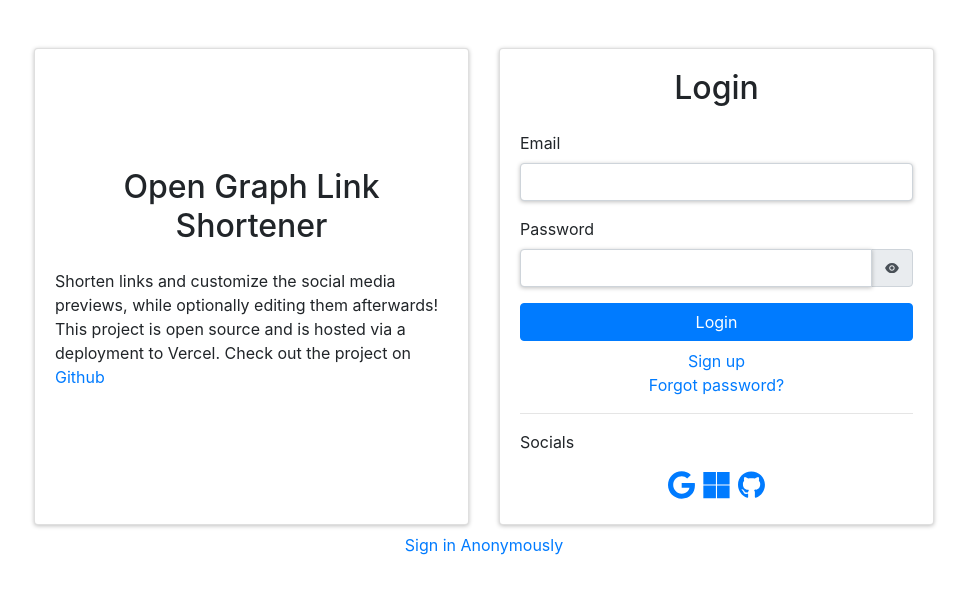
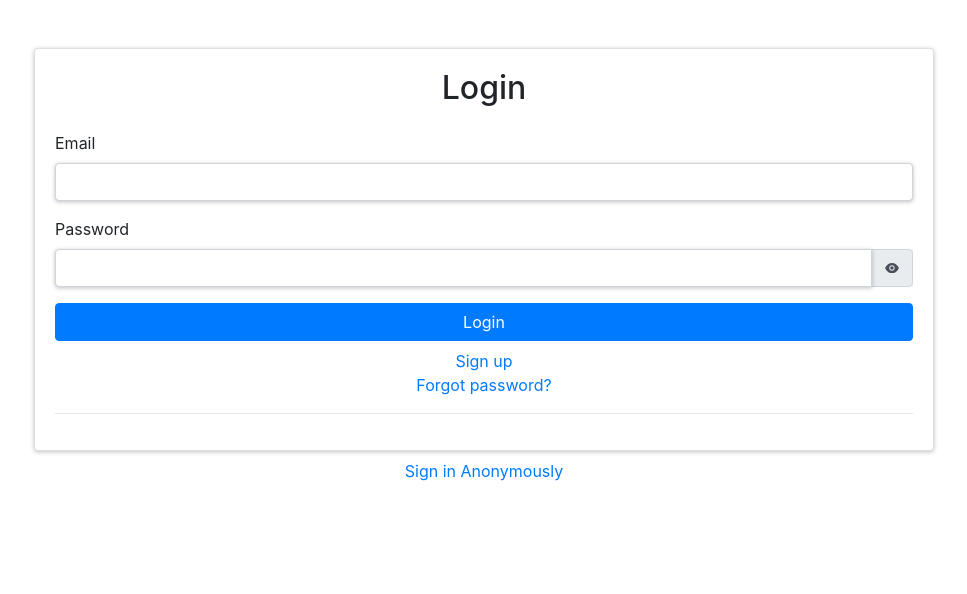
Before and after one commit to angganurf/og-shortlink, a Next.js app: page /login in a window 1280 px wide. Shown: the top 594 px of the page, without its empty margins (156-1123 px from the left). Built offline with nearby package versions, Linux system fonts and the light colour scheme; no server answers.

Commit message:
Update login.tsx

```diff
--- a/pages/login.tsx
+++ b/pages/login.tsx
@@ -61,8 +61,8 @@ const Login = () => {
         style={{ minHeight: "100vh" }}
       >
         <div className="w-100 mt-5 mb-5" style={{ maxWidth: "900px" }}>
-          <Row xs={1} md={2}>
-            <Col>
+          <Row xs={1} md={1}>
+        {/* <Col>
               <Card className="h-100">
                 <Card.Body className="d-flex flex-column justify-content-center">
                   <h2 className="text-center mb-4">
@@ -76,7 +76,7 @@ const Login = () => {
                   </p>
                 </Card.Body>
               </Card>
-            </Col>
+            </Col> */}
             <Col>
               <Card>
                 <Card.Body>
@@ -123,7 +123,7 @@ const Login = () => {
                   </div>
                   <hr />
 
-                  <p>Socials</p>
+{/*                   <p>Socials</p>
                   <span className="d-flex justify-content-center m-1">
                     <FaGoogle
                       onClick={() => handleOAuth(OAuthType.Google)}
@@ -146,7 +146,7 @@ const Login = () => {
                         " mx-1"
                       }
                     />
-                  </span>
+                  </span> */}
                 </Card.Body>
               </Card>
             </Col>
```
